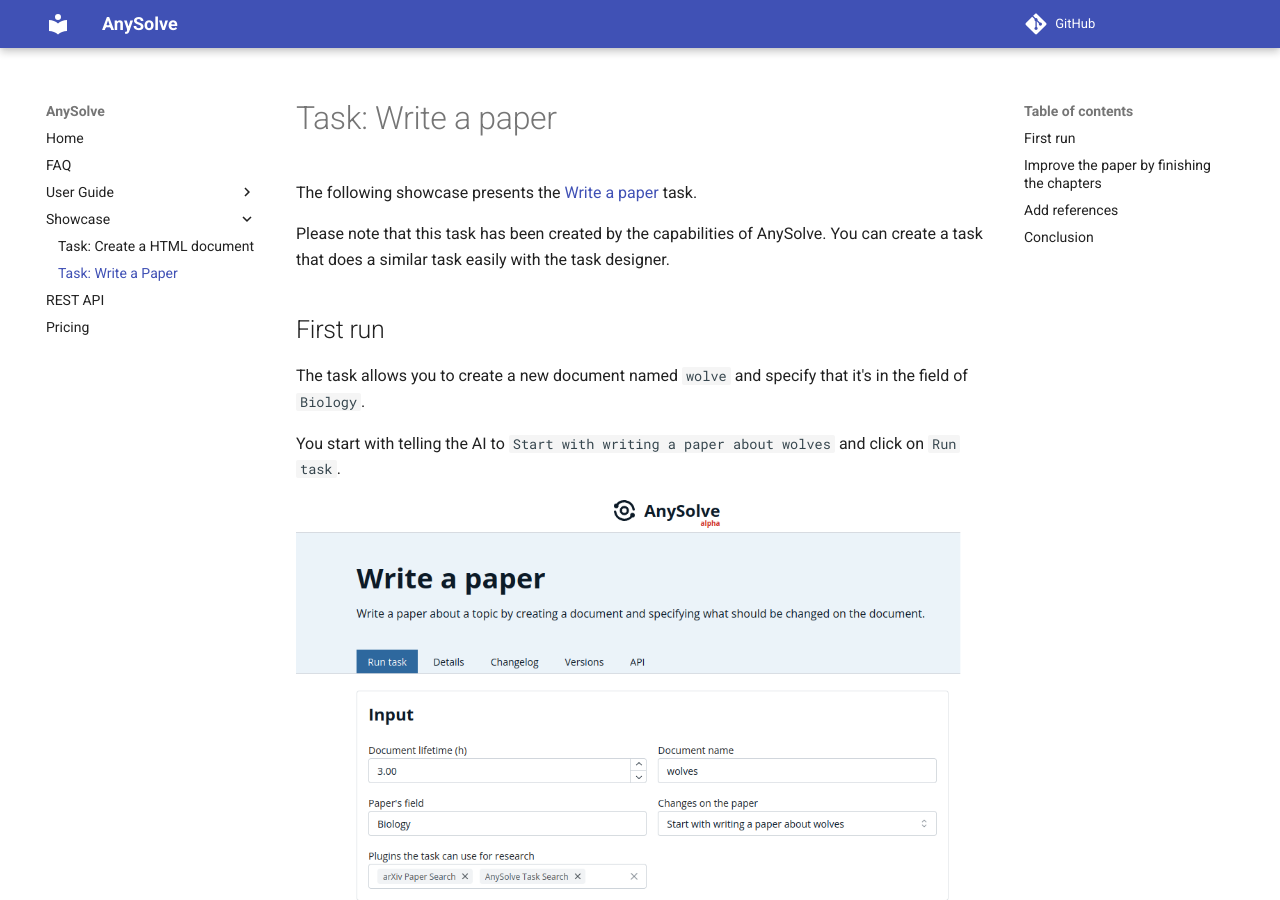
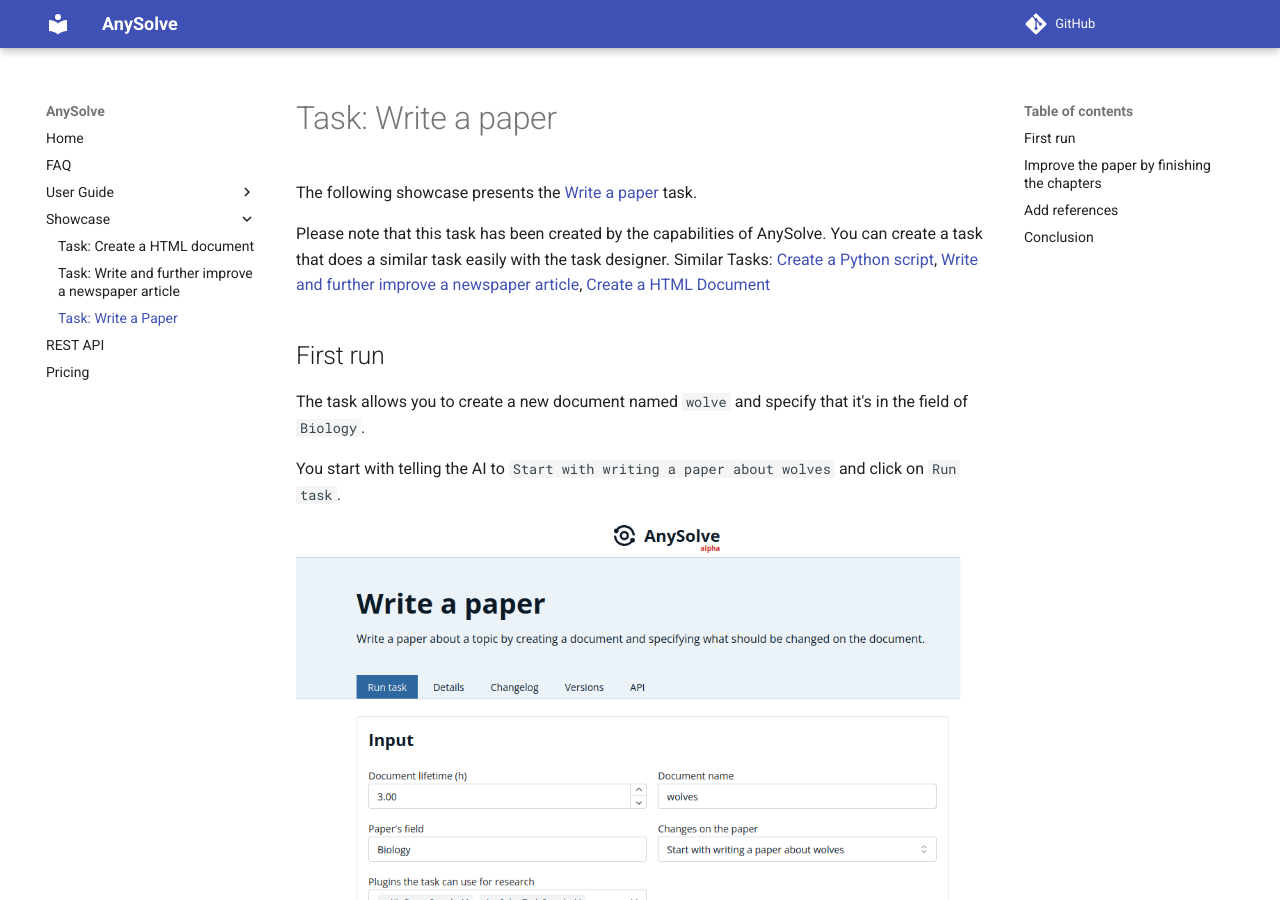
Before and after one commit to BlackriverOrg/anysolve-docs, an MkDocs documentation site: the page built from docs/showcase/write-a-paper/write-a-paper.md, in a window 1280 px wide and 900 px high. Built offline with MkDocs 1.6.1 and Material for MkDocs 9.7.7, drawn with Linux system fonts in a browser that asks for light colours; comment, search, counter and statistics services are not loaded.

Commit message:
add showcase

```diff
--- a/docs/showcase/write-a-paper/write-a-paper.md
+++ b/docs/showcase/write-a-paper/write-a-paper.md
@@ -1,8 +1,8 @@
 # Task: Write a paper
 
-The following showcase presents the [Write a paper](https://www.anysolve.ai/tasks/u-ba835df8268fc301-write-a-paper?version=1.0.0) task.
+The following showcase presents the [Write a paper](https://www.anysolve.ai/tasks/u-ba835df8268fc301-write-a-paper) task.
 
-Please note that this task has been created by the capabilities of AnySolve. You can create a task that does a similar task easily with the task designer.
+Please note that this task has been created by the capabilities of AnySolve. You can create a task that does a similar task easily with the task designer. Similar Tasks: [Create a Python script](https://www.anysolve.ai/tasks/u-ba835df8268fc301-create-a-python-script), [Write and further improve a newspaper article](https://www.anysolve.ai/tasks/u-ba835df8268fc301-write-and-further-improve-a-newspaper-article), [Create a HTML Document](https://www.anysolve.ai/tasks/u-ba835df8268fc301-create-a-html-document)
 
 ## First run
 
--- a/mkdocs.yml
+++ b/mkdocs.yml
@@ -11,7 +11,9 @@
       - "Overview": "guide/overview.md"
   - "Showcase":
       - "Task: Create a HTML document": "showcase/create-html-document/create-html-document.md"
+      - "Task: Write and further improve a newspaper article": "showcase/create-newspaper-article/create-newspaper-article.md"
       - "Task: Write a Paper": "showcase/write-a-paper/write-a-paper.md"
+
   - "REST API": "rest/rest.md"
   - Pricing: "pricing.md"
 repo_url: https://github.com/BlackriverOrg/anysolve-docs/
```
Also changed, not shown: docs/showcase/create-html-document/create-html-document.md (+2 -2 lines), docs/showcase/create-newspaper-article/create-newspaper-article.md (added, +49 -0 lines), docs/showcase/create-newspaper-article/add-examples.png (added), docs/showcase/create-newspaper-article/basic.png (added), docs/showcase/create-newspaper-article/final.png (added), docs/showcase/create-newspaper-article/style.png (added), 5 other files.
